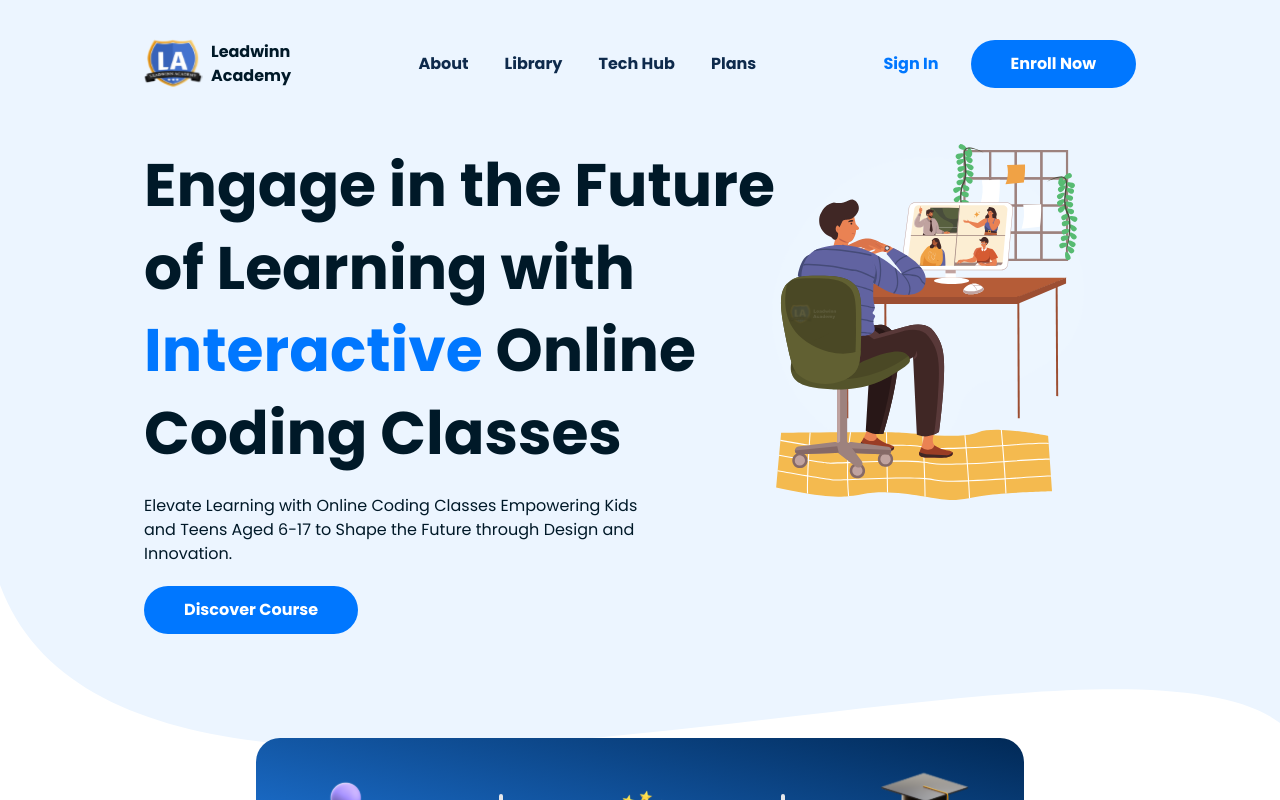
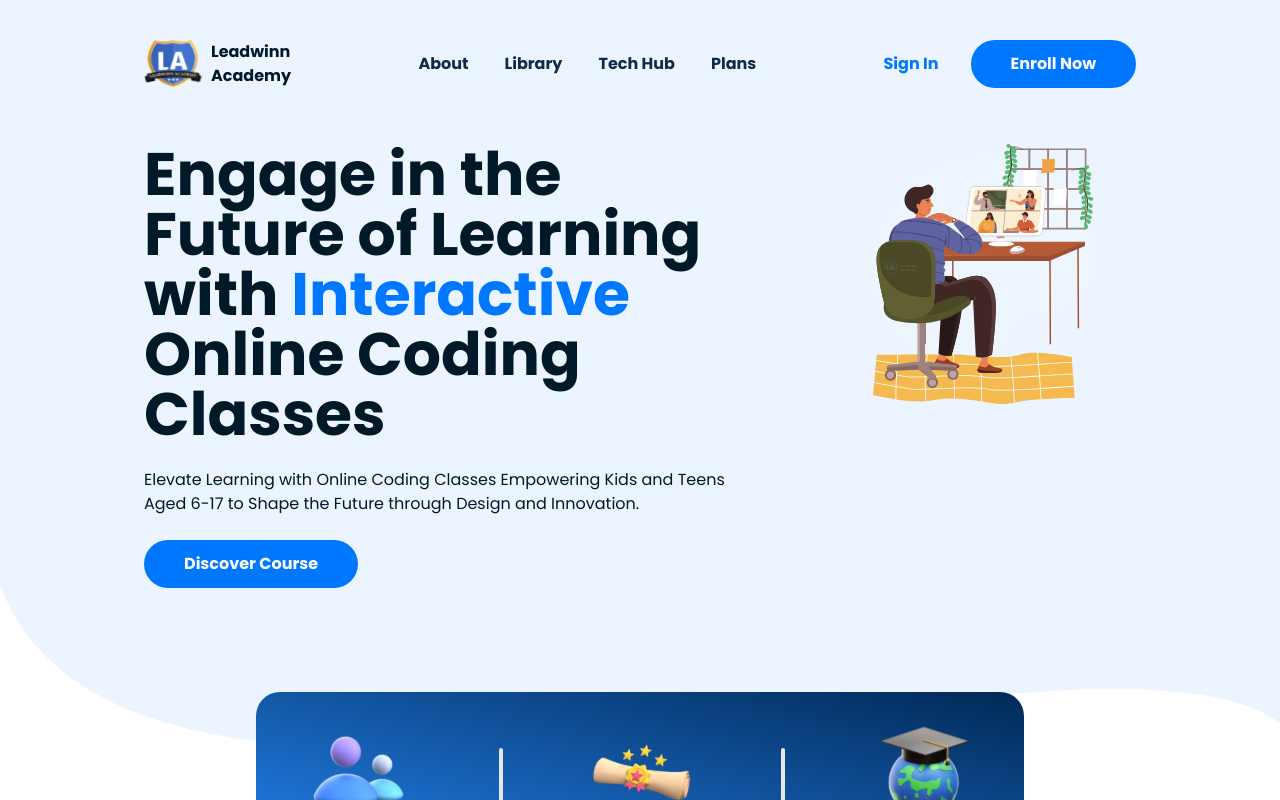
Before and after one commit to Adeleyeha-17/Leadwinn-Academy, a React (Vite) app: page / in a window 1280 px wide. Shown: the top 800 px of the page. Built offline with nearby package versions, Linux system fonts and the light colour scheme.

Commit message:
updated Hero

```diff
--- a/src/components/Hero/Hero.tsx
+++ b/src/components/Hero/Hero.tsx
@@ -32,16 +32,12 @@ export const Hero: React.FC<HomeProps> = () => {
   return (
     <div>
       <div className="flex flex-col sm:flex-row justify-between lg:space-x-20 py-10 sm:max-md:px-20 md:py-20 px-5 lg:px-0 xl:px-36 lg:py-20 md:max-lg:max-w-6xl lg:max-xl:max-w-7xl mx-auto">
-        <div className="font-poppins text-lead-black w-1/2">
-
-          <h1 className="text-3xl sm:text-6xl font-semibold md:leading-snug mb-6 md:mb-5 sm:max-md:w-[420px] lg:w-[650px] 2xl:w-[790px]">Engage in the Future of Learning with <span className={`animate-slide-top ${currentColorClass}`}>{currentWord}</span>  Online Coding Classes</h1>
-          <h1 className="xl:w-[500px] md:w-[420px] sm:max-md:w-[350px] mb-6 md:mb-5 text-sm md:text-base">Elevate Learning with Online Coding Classes Empowering Kids and Teens Aged 6-17 to Shape the Future through Design and Innovation.</h1>
-
+        <div className="font-poppins text-lead-black w-4/5">
+          <h1 className="text-3xl sm:text-6xl font-semibold mb-6 max-w-4xl">Engage in the Future of Learning with <span className={`animate-slide-top ${currentColorClass}`}>{currentWord}</span>  Online Coding Classes</h1>
+          <h1 className=" mb-6 text-sm md:text-base">Elevate Learning with Online Coding Classes Empowering Kids and Teens Aged 6-17 to Shape the Future through Design and Innovation.</h1>
           <Button path="" title="Discover Course" />
-
         </div>
-    <div className="w-1/2">
-
+    <div className="w-2/5">
         <img src="./homeIllustration.svg" alt="home illustration" className=" mx-auto w-3/4"/>
     </div>
       </div>
```
